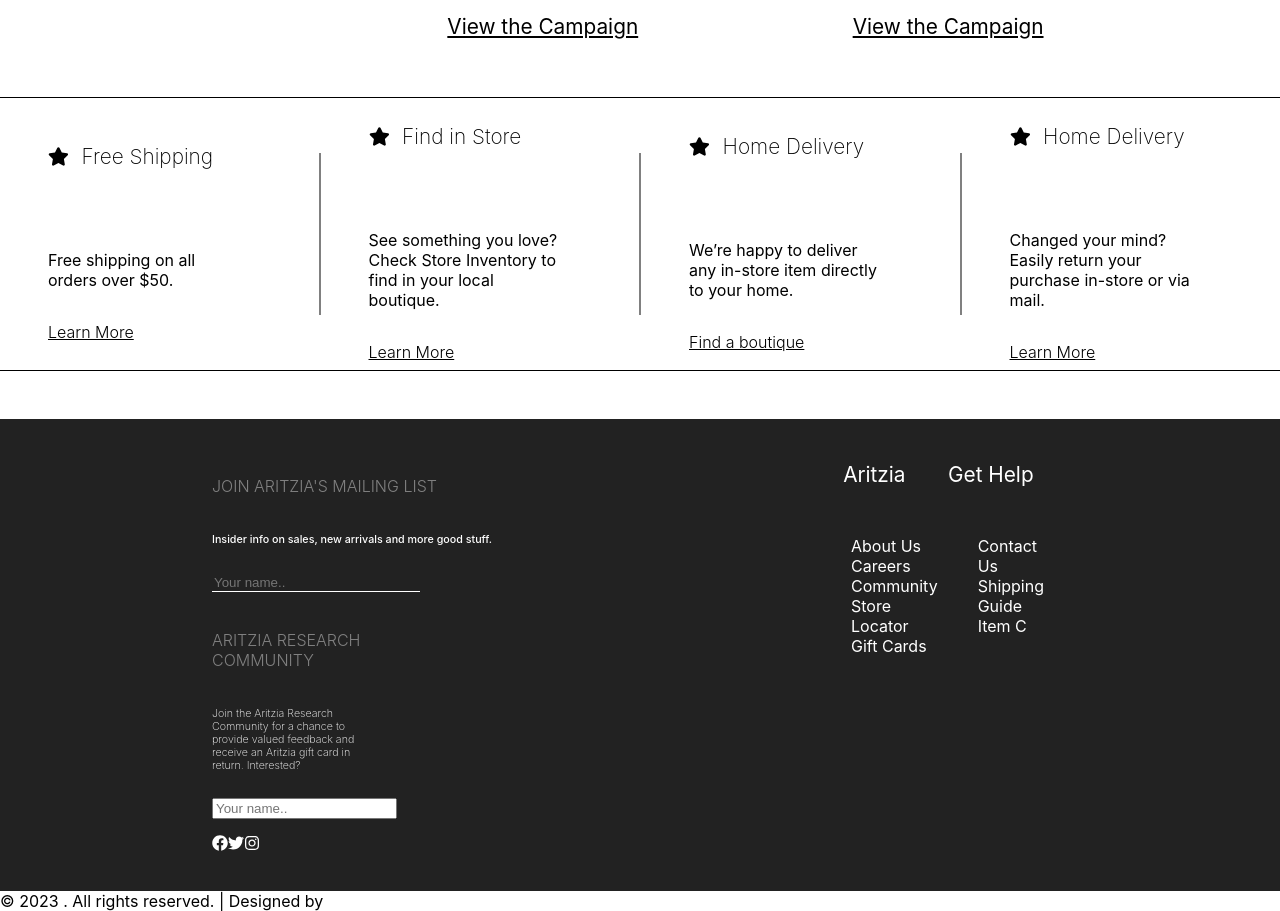
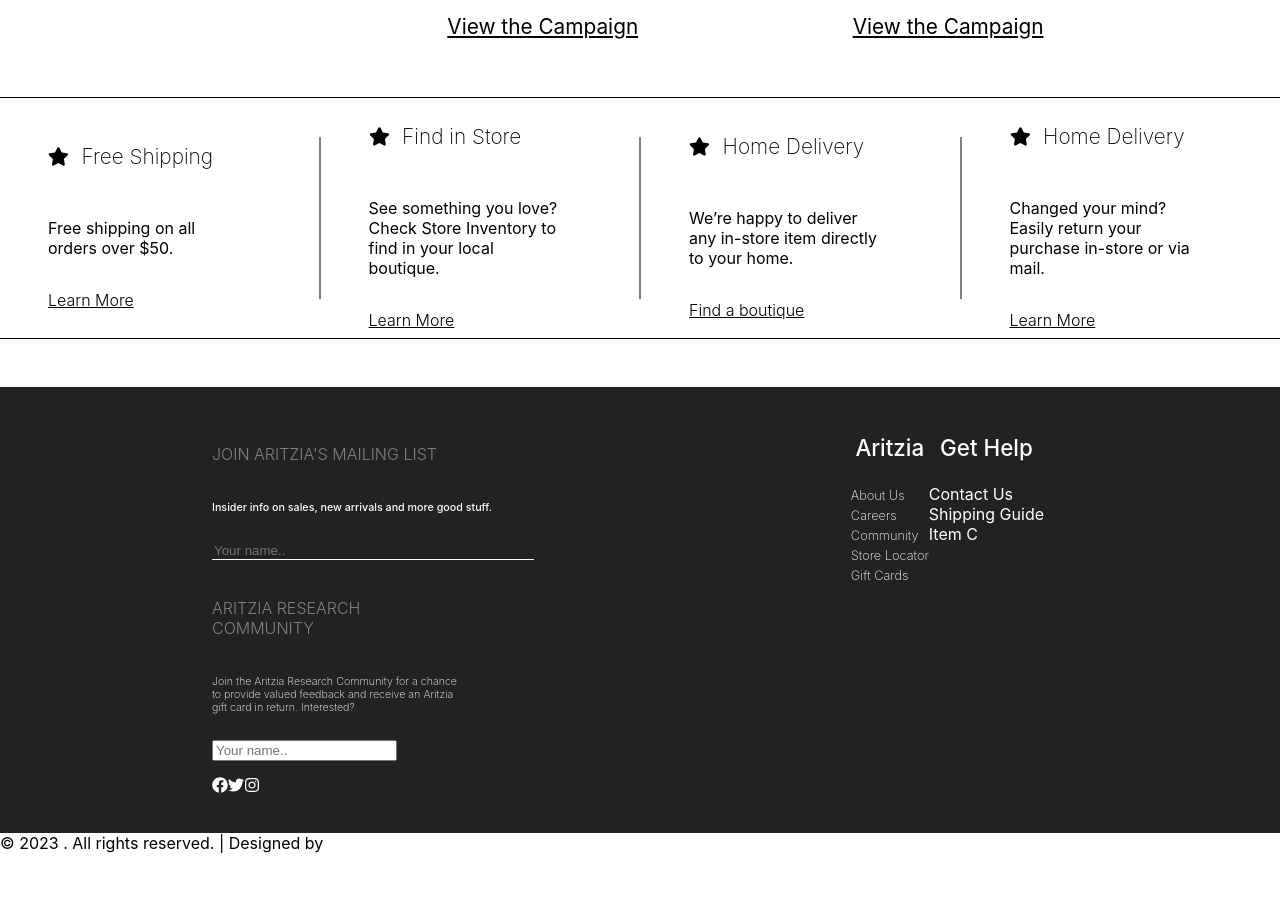
Before and after one commit to OdeliaFink/product-store, a React (Create React App) app: page / in a window 1280 px wide. Shown: the part 4120-5031 px from the top of the page. After the commit the page ends 4973 px from the top, so only its background shows below. Built offline with nearby package versions, Linux system fonts and the light colour scheme; the HTML template or start-up script is replaced by a standard one.

Commit message:
refactor

```diff
--- a/src/components/ColumnBanner.tsx
+++ b/src/components/ColumnBanner.tsx
@@ -82,7 +82,7 @@ const Heading = styled.h2`
   justify-content: flex-start;
   font-size: 1.3rem;
   font-weight: 200;
-  padding-bottom: 4rem;
+  padding-bottom: 2rem;
 `;
 
 const Icon = styled.i`
--- a/src/components/Footer.tsx
+++ b/src/components/Footer.tsx
@@ -23,7 +23,13 @@ const Text = styled.p`
 
 const List = styled.ul`
   list-style: none;
+  padding: 0;
+  margin: 0;
   text-align: left;
+`;
+
+const ListItem = styled.li`
+  margin-bottom: 8px;
 `;
 
 const Link = styled.a`
@@ -32,9 +38,9 @@ const Link = styled.a`
   font-weight: bold;
 `;
 
-const ColumnHeading = styled.h6`
-  font-size: 1.3rem;
-  font-weight: 400;
+const ColumnHeading = styled.p`
+  font-size: 1.4rem;
+  font-weight: 500;
 `;
 
 const InputEmail = styled.input`
@@ -43,6 +49,12 @@ const InputEmail = styled.input`
   border-bottom: 1px solid white;
   width: 50%;
   outline: none;
+`;
+
+const FooterLinks = styled.a`
+  text-decoration: none;
+  font-weight: 200;
+  font-size: 0.8rem;
 `;
 
 type FooterProps = {
@@ -60,6 +72,7 @@ const Footer: React.FC<FooterProps> = ({ companyName, year }) => {
               display: 'flex',
               flexDirection: 'column',
               marginInline: ' 12rem',
+              marginRight: '0px',
             }}
           >
             <div style={{ textAlign: 'left' }}>
@@ -131,19 +144,19 @@ const Footer: React.FC<FooterProps> = ({ companyName, year }) => {
               <ColumnHeading>Aritzia</ColumnHeading>
               <List>
                 <li>
-                  <a>About Us</a>
+                  <FooterLinks>About Us</FooterLinks>
                 </li>
                 <li>
-                  <a>Careers</a>
+                  <FooterLinks>Careers</FooterLinks>
                 </li>
                 <li>
-                  <a>Community</a>
+                  <FooterLinks>Community</FooterLinks>
                 </li>
                 <li>
-                  <a>Store Locator</a>
+                  <FooterLinks>Store Locator</FooterLinks>
                 </li>
                 <li>
-                  <a>Gift Cards</a>
+                  <FooterLinks>Gift Cards</FooterLinks>
                 </li>
               </List>
             </div>
```
